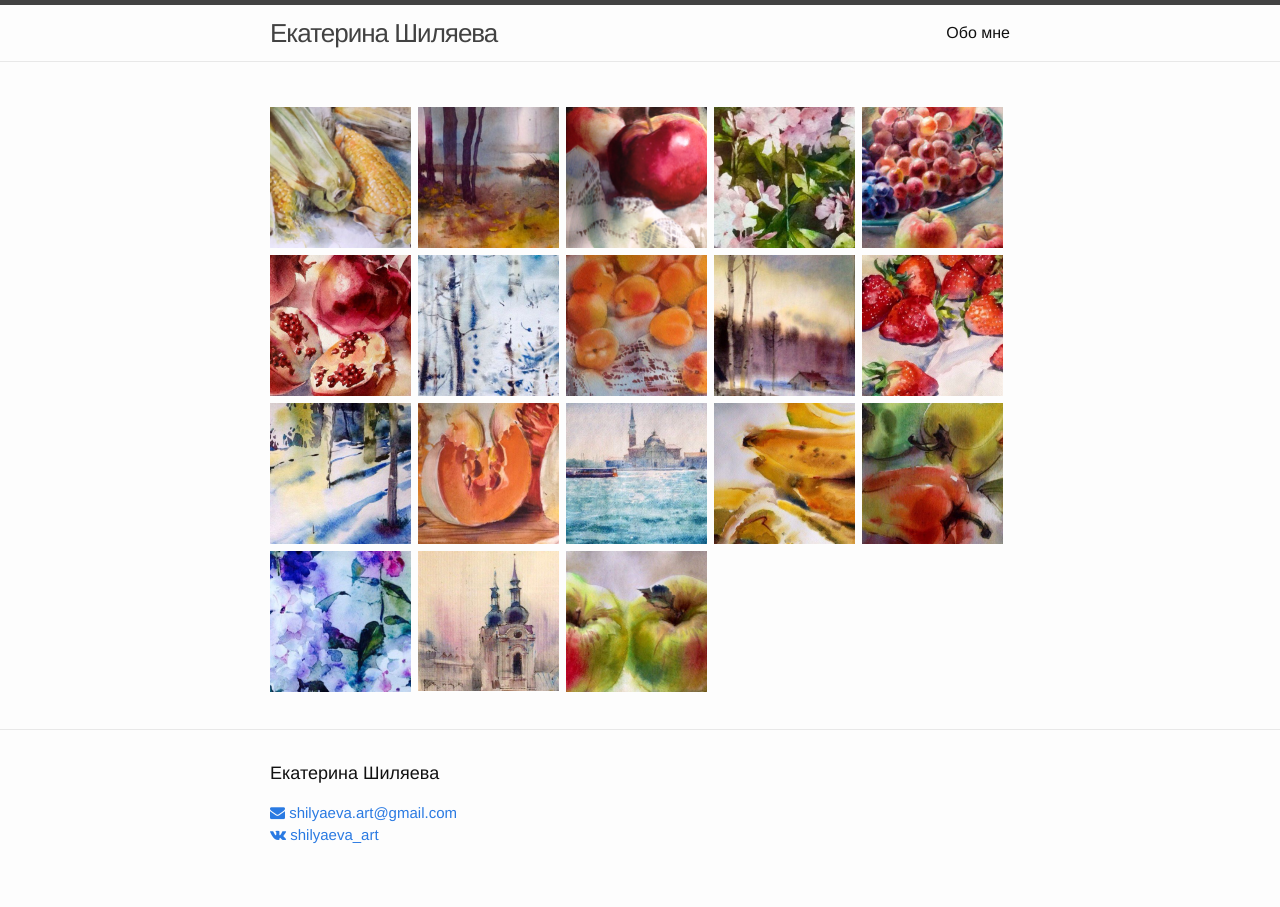
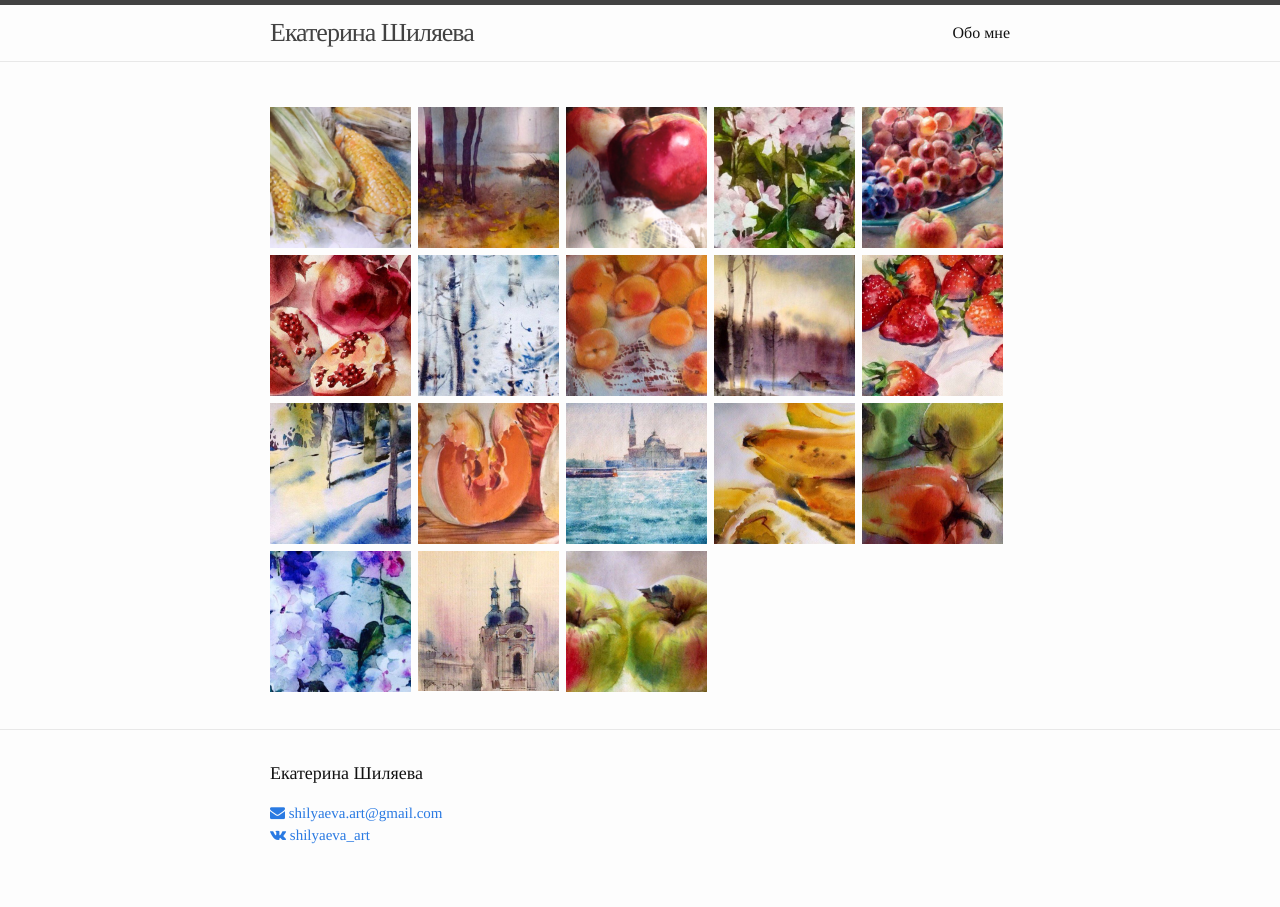
Before and after one commit to shilyaeva/shilyaeva.github.io, a Jekyll site: the page built from index.html, in a window 1280 px wide. Built offline with Jekyll 4.4.1, drawn with Linux system fonts in a browser that asks for light colours.

Commit message:
Fix font & site title

```diff
--- a/_includes/head.html
+++ b/_includes/head.html
@@ -3,7 +3,7 @@
   <meta http-equiv="X-UA-Compatible" content="IE=edge">
   <meta name="viewport" content="width=device-width, initial-scale=1">
 
-  <title>{% if page.title %}{{ page.title | escape }}{% else %}{{ site.title | escape }}{% endif %}</title>
+  <title>Shilyaeva Art{% if page.title %} | {{ page.title | escape }}{% endif %}</title>
   <meta name="description" content="{% if page.excerpt %}{{ page.excerpt | strip_html | strip_newlines | truncate: 160 }}{% else %}{{ site.description }}{% endif %}">
 
   <link rel="stylesheet" href="{{ "/css/main.css" | prepend: site.baseurl }}">
--- a/css/main.scss
+++ b/css/main.scss
@@ -6,7 +6,7 @@
 
 
 // Our variables
-$base-font-family: "Helvetica Neue", Helvetica, Arial, sans-serif;
+$base-font-family: "Times", sans-serif;
 $base-font-size:   16px;
 $base-font-weight: 400;
 $small-font-size:  $base-font-size * 0.875;
```
